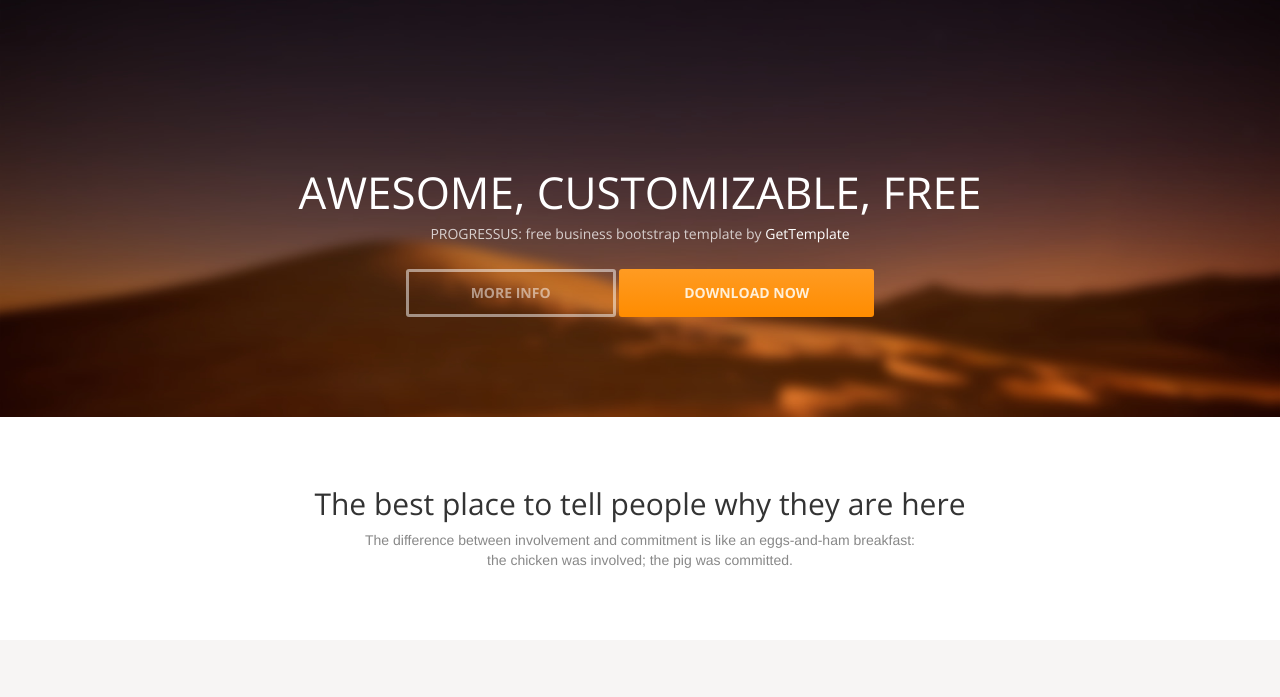
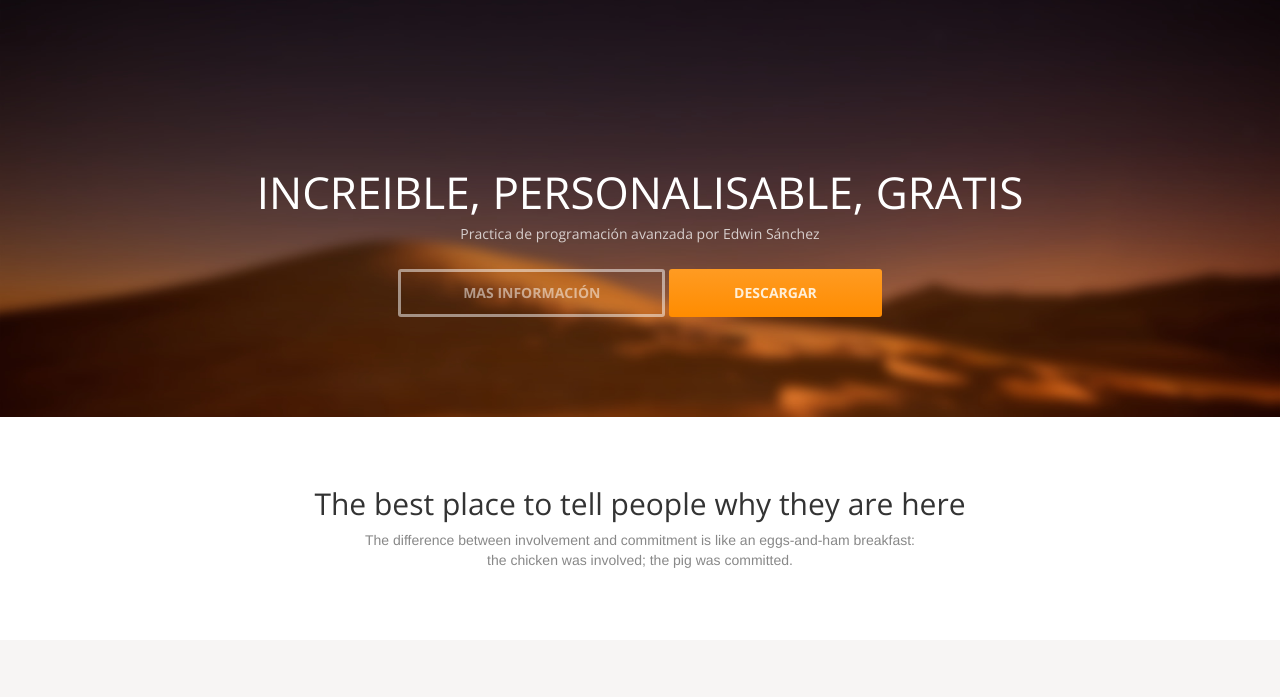
Before and after one commit to SanchezEdwin/Practica-, a plain HTML site: page index.html in a window 1280 px wide. Shown: the part 103-800 px from the top of the page. Drawn offline with nearby package versions, Linux system fonts and the light colour scheme.

Commit message:
Modificaciones en las traducciones

```diff
--- a/index.html
+++ b/index.html
@@ -57,9 +57,9 @@
 	<header id="head">
 		<div class="container">
 			<div class="row">
-				<h1 class="lead">AWESOME, CUSTOMIZABLE, FREE</h1>
-				<p class="tagline">PROGRESSUS: free business bootstrap template by <a href="http://www.gettemplate.com/?utm_source=progressus&amp;utm_medium=template&amp;utm_campaign=progressus">GetTemplate</a></p>
-				<p><a class="btn btn-default btn-lg" role="button">MORE INFO</a> <a class="btn btn-action btn-lg" role="button">DOWNLOAD NOW</a></p>
+				<h1 class="lead">INCREIBLE, PERSONALISABLE, GRATIS</h1>
+				<p class="tagline">Practica de programación avanzada por Edwin Sánchez </p>
+				<p><a class="btn btn-default btn-lg" role="button">MAS INFORMACIÓN</a> <a class="btn btn-action btn-lg" role="button">DESCARGAR</a></p>
 			</div>
 		</div>
 	</header>
```
